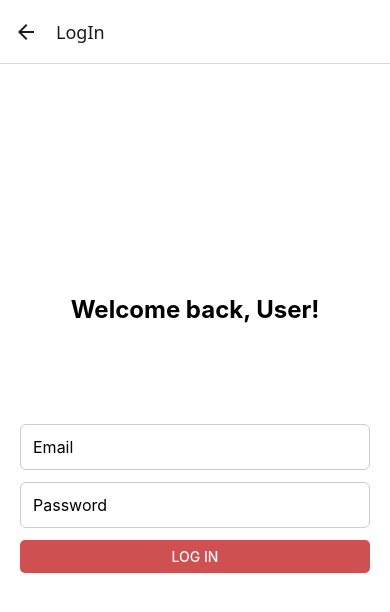
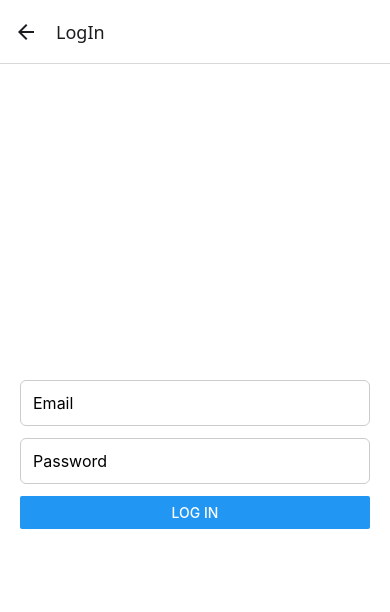
Before and after one commit to GreyedOutName/QueueListingApp, a React Native app in the folder QueueListingApp/: screen /LogIn in a window 390 px wide. Shown: the top 612 px of the page. Built offline with nearby package versions, Linux system fonts and the light colour scheme.

Commit message:
Revert "Minimal logo changes, button colors, temp design for login"
This reverts commit 1b05150f098b72e410cf0076dc9c4fbdd7dba43b.

```diff
--- a/QueueListingApp/screens/LogInScreen.tsx
+++ b/QueueListingApp/screens/LogInScreen.tsx
@@ -1,6 +1,6 @@
 import React, { useState } from 'react';
-import { View, TextInput, Text, Button, Alert, StyleSheet } from 'react-native';
-import { useNavigation, NavigationProp } from '@react-navigation/native';
+import { View, TextInput, Button, Alert, StyleSheet } from 'react-native';
+import { useNavigation,NavigationProp } from '@react-navigation/native';
 import { supabase } from '../lib/supabase';
 import { RootStackParamList } from '../App';
 
@@ -10,32 +10,28 @@ export default function LogInScreen() {
   const [password, setPassword] = useState('');
 
   const handleLogin = async () => {
-    const { error } = await supabase.auth.signInWithPassword({
+    const { error: loginError } = await supabase.auth.signInWithPassword({
       email,
       password,
     });
 
-    if (error) {
-      Alert.alert('Login Failed', error.message);
+    if (loginError) {
+      Alert.alert('Login Failed', loginError.message);
     } else {
       Alert.alert('Success', 'Logged in successfully!');
-      navigation.navigate('ModeSelect');
+      navigation.navigate('ModeSelect')
     }
-  };
+};
 
   return (
     <View style={styles.container}>
-      <Text style={styles.text}>Welcome back, User!</Text>
-
       <TextInput
         placeholder="Email"
         onChangeText={setEmail}
         value={email}
         style={styles.input}
-        autoCapitalize="none"
-        keyboardType="email-address"
+
       />
-
       <TextInput
         placeholder="Password"
         secureTextEntry
@@ -43,10 +39,7 @@ export default function LogInScreen() {
         value={password}
         style={styles.input}
       />
-
-      <View style={styles.buttonContainer}>
-        <Button title="Log In" color="#CF5050" onPress={handleLogin} />
-      </View>
+      <Button title="Log In" onPress={handleLogin} />
     </View>
   );
 }
@@ -58,14 +51,6 @@ const styles = StyleSheet.create({
     justifyContent: 'center',
     backgroundColor: '#fff',
   },
-  text: {
-    textAlign: 'center',
-    color: '#000',
-    fontSize: 24,
-    fontWeight: 'bold',
-    marginBottom: 100,
-    marginTop: -40,
-  },
   input: {
     marginBottom: 12,
     borderWidth: 1,
@@ -74,8 +59,4 @@ const styles = StyleSheet.create({
     borderRadius: 6,
     fontSize: 16,
   },
-  buttonContainer: {
-    borderRadius: 5,
-    overflow: 'hidden',
-  },
 });
--- a/QueueListingApp/screens/WelcomeScreen.tsx
+++ b/QueueListingApp/screens/WelcomeScreen.tsx
@@ -73,8 +73,8 @@ const styles = StyleSheet.create({
   imageBanner: {
     width: 300,
     height: 155,
-    marginTop: -80,
-    marginBottom: 70,
+    marginTop: -100,
+    marginBottom: 60,
     resizeMode: 'contain',
   },
 });
```
Also changed, not shown: QueueListingApp/assets/Banner.png.
